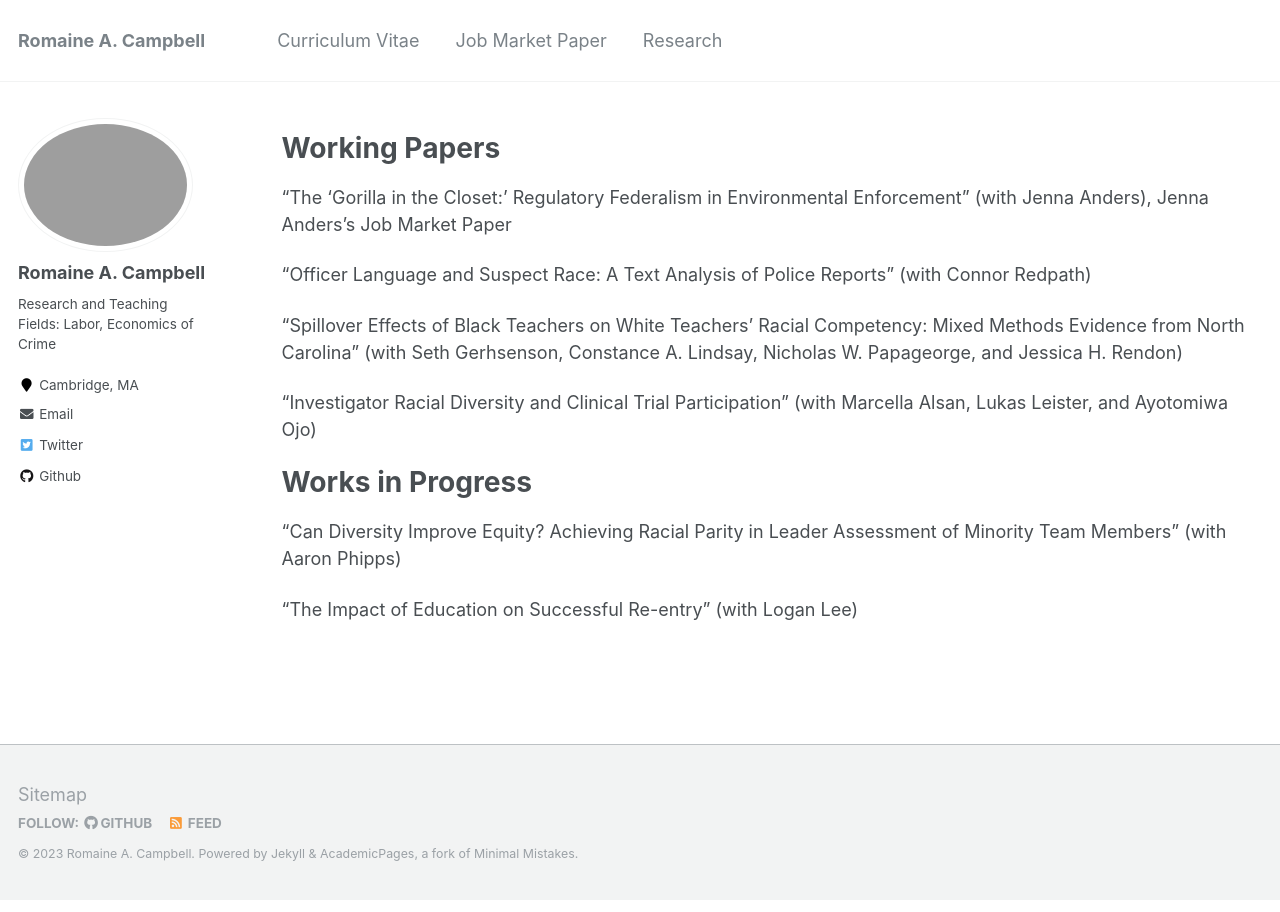
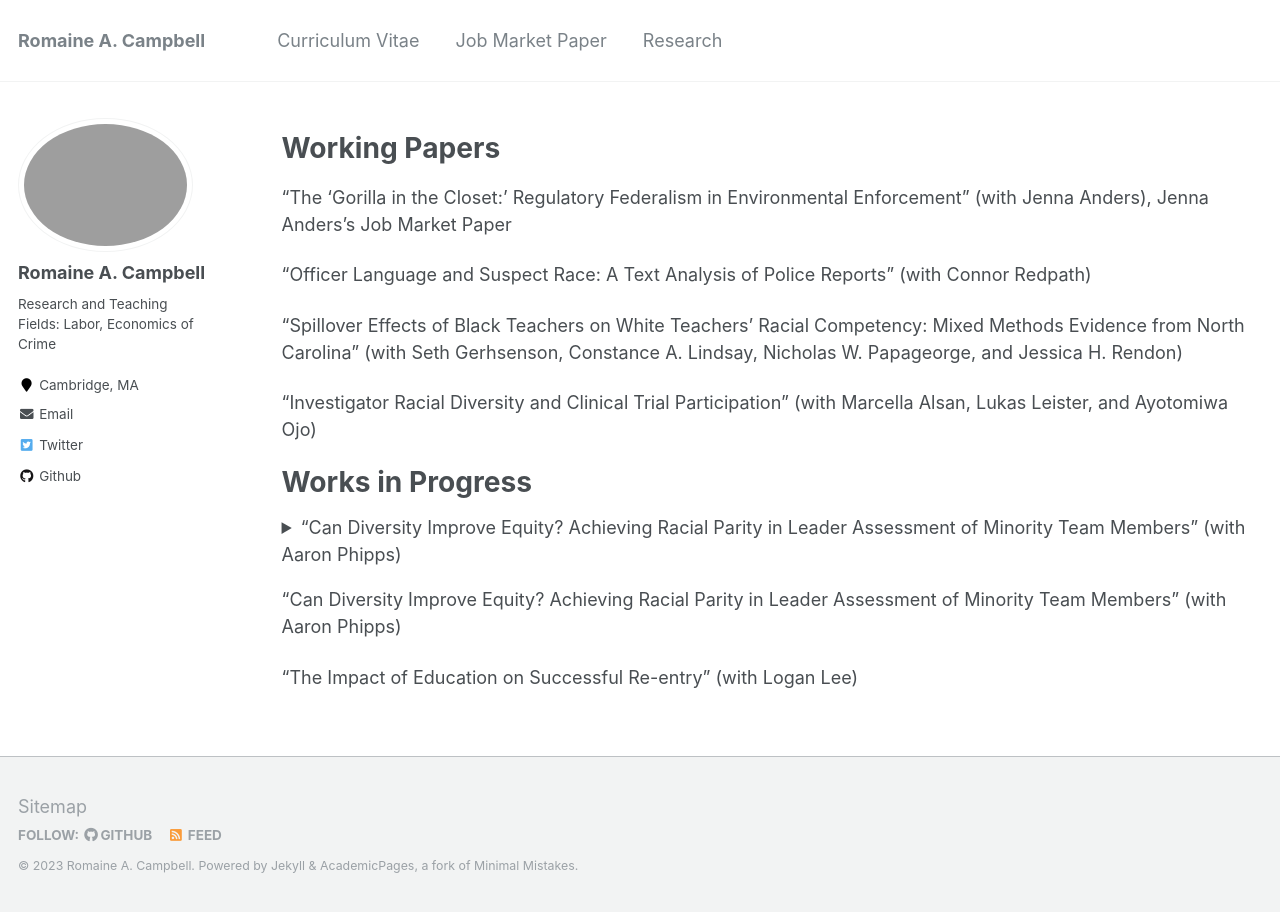
Before and after one commit to romainecampbell/romainecampbell.github.io, a Jekyll site: the page built from _pages/research.md, in a window 1280 px wide. Built offline with Jekyll 4.4.1, drawn with Linux system fonts in a browser that asks for light colours.

Commit message:
Update research.md

```diff
--- a/_pages/research.md
+++ b/_pages/research.md
@@ -22,6 +22,9 @@ Working Papers
 
 Works in Progress
 ======
+<details>
+  <summary>“Can Diversity Improve Equity? Achieving Racial Parity in Leader Assessment of Minority Team Members” (with Aaron Phipps)</summary>
+</details>
 “Can Diversity Improve Equity? Achieving Racial Parity in Leader Assessment of Minority Team Members” (with Aaron Phipps)
 
 “The Impact of Education on Successful Re-entry” (with Logan Lee)
```
